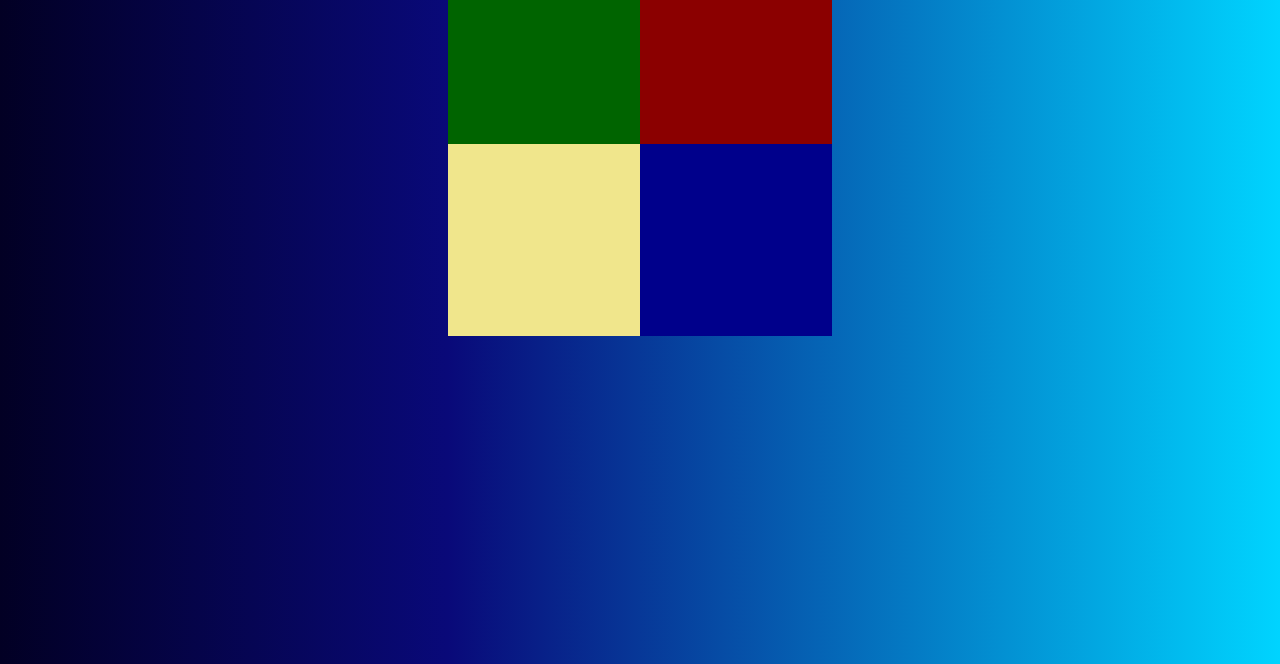
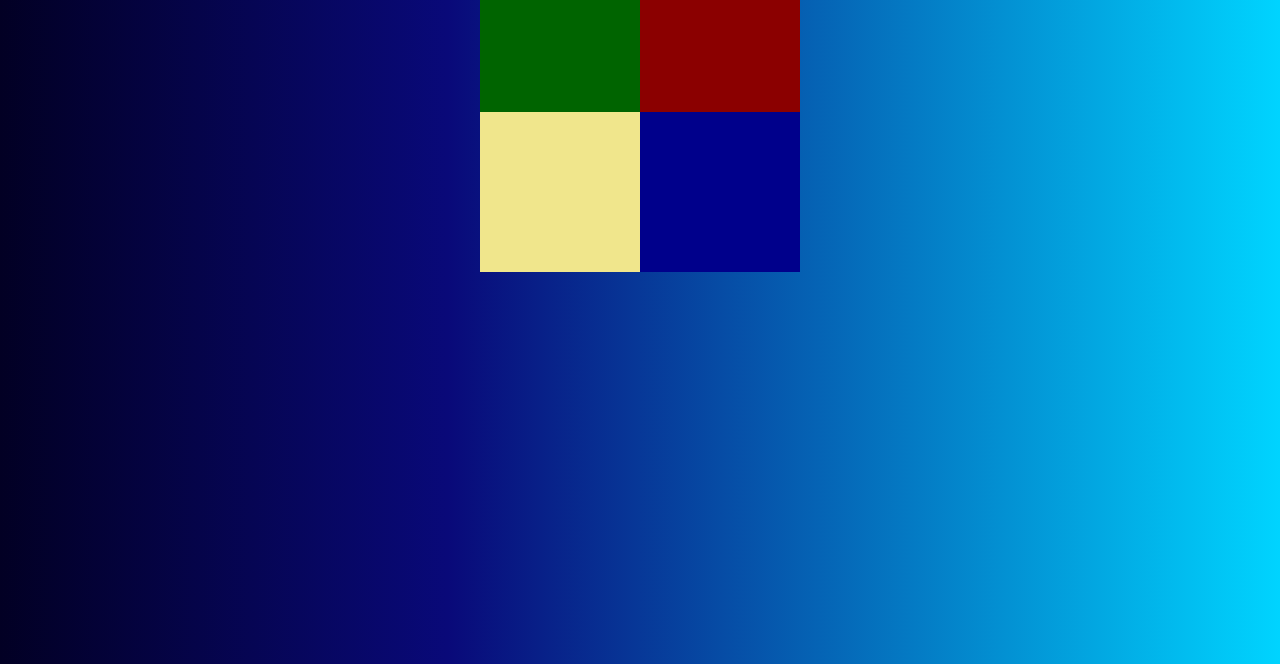
Before and after one commit to mecaneer23/simon, a plain HTML site: page index.html in a window 1280 px wide. Shown: the part 136-800 px from the top of the page. Drawn offline with Linux system fonts and the light colour scheme.

Commit message:
feat: use height rather than width for game box size

```diff
--- a/index.html
+++ b/index.html
@@ -18,12 +18,12 @@
         .buttons-container {
             display: grid;
             grid-template-columns: auto auto;
-            width: 30vw;
+            width: 40vh;
         }
 
         .buttons-container div {
-            width: 15vw;
-            height: 15vw;
+            width: 20vh;
+            height: 20vh;
         }
 
         .scoreboard {
```
